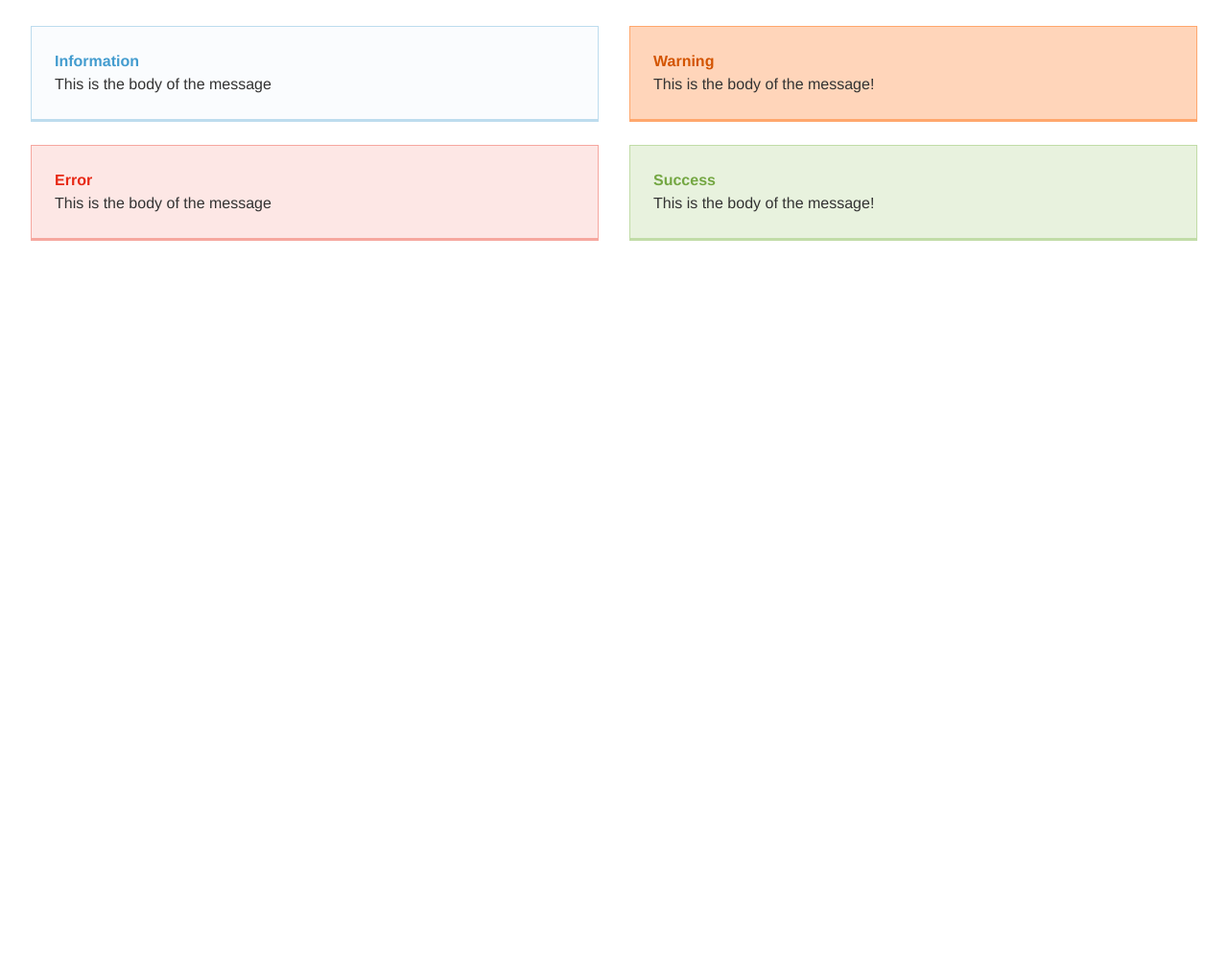
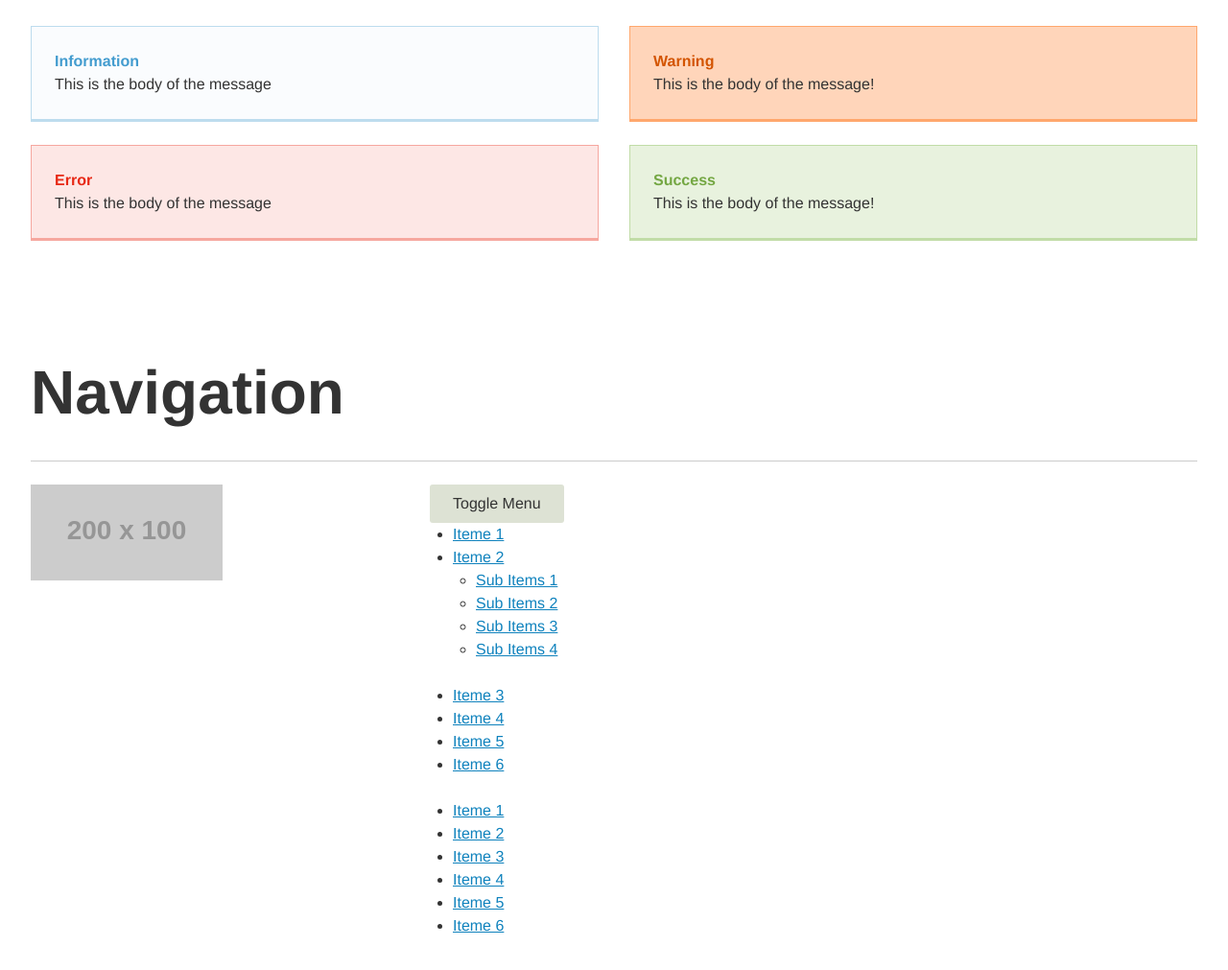
Before and after one commit to corktw/pattern-library, a website: page index.html in a window 1280 px wide. Shown: the part 6360-7371 px from the top of the page at 96% size. Before the commit the page ends 6667 px from the top, so only its background shows below. Drawn offline with nearby package versions, Linux system fonts and the light colour scheme; files that its build step writes are made by us from their sources; placeholder pictures from the web are drawn by us.

Commit message:
Added Navigation Menu (Unfinished)
add menu
responsive toggle behaviour

```diff
--- a/index.html
+++ b/index.html
@@ -517,5 +517,58 @@
             </div><!-- end .row -->
         </div><!-- end .container -->
     </section>
+
+    <!-- Navigation -->
+    <section>
+        <div class="container">
+            <h1>Navigation</h1>
+            <hr />
+            <div class="row navbar-container"><!-- add additional class navbar-container for targetting -->
+                <div class="col-4">
+                    <a href="#" class="logo">
+                        <img src="http://placehold.it/200x100&text=Logo" alt="Demo logo" />
+                    </a>
+                </div><!-- end .col-4 -->
+                <div class="col-8">
+                    <div class="button btn" id="rwd-trigger">Toggle Menu</div><!-- end #rwd-trigger.button btn -->
+
+                    <nav>
+                        <ul class="sf-menu"> <!-- add sf-menu for javascript targetting -->
+                            <li><a href="#">Iteme 1</a>
+
+                            </li>
+                            <li><a href="#">Iteme 2</a>
+                                <ul>
+                                    <li><a href="">Sub Items 1</a></li>
+                                    <li><a href="">Sub Items 2</a></li>
+                                    <li><a href="">Sub Items 3</a></li>
+                                    <li><a href="">Sub Items 4</a></li>
+                                </ul>
+                            </li>
+                            <li><a href="#">Iteme 3</a>
+
+                            </li>
+                            <li><a href="#">Iteme 4</a>
+
+                            </li>
+                            <li><a href="#">Iteme 5</a>
+
+                            </li>
+                            <li><a href="#">Iteme 6</a>
+
+                            </li>
+                        </ul>
+                    </nav>
+                </div><!-- end .col8 -->
+            </div><!-- end .row -->
+        </div><!-- end .container -->
+    </section>
+
+
+    <!-- Add Bower Components -->
+    <script src="bower_components\jquery\jquery.min.js"></script>
+    <script src="bower_components\superfish\dist\js\superfish.min.js"></script>
+    <script src="bower_components\superfish\dist\js\hoverIntent.js"></script>
+    <script src="js/scripts.js"></script>
 </body>
 </html>
--- /dev/null
+++ b/js/scripts.js
@@ -0,0 +1,33 @@
+$( function () {
+    /*================================================*
+     * Main menu.
+     *================================================*/
+
+    var mainMenu = $( ".sf-menu" );
+
+    /*================================================*
+     * Create the responsive menu by cloning  the existing one.
+        clone
+        remove all classes
+        add new classes
+     *================================================*/
+
+    mainMenu.clone().removeClass().addClass( "rwd-menu" ).prependTo ( ".navbar-container nav" );
+
+    /*================================================*
+     * Initailize the superfish menu.
+     *================================================*/
+
+     mainMenu.superfish();
+
+     /*================================================*
+      * Toggle the responsive menu.
+      *================================================*/
+
+     $( "#rwd-trigger" ).on( "click", function( e ) {
+        e.preventDefault();//prevent any unexpected behaviour
+
+        $( ".rwd-menu" ).slideToggle();
+     } );
+
+} );
```
Also changed, not shown: js/min/scripts.min.js (added).
